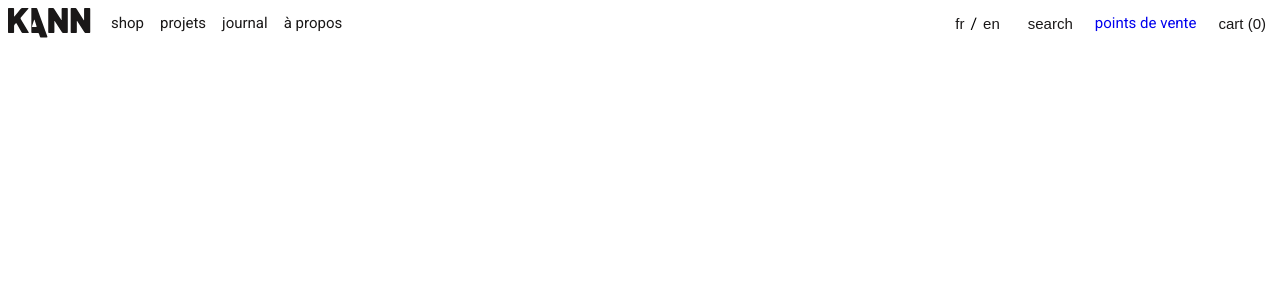
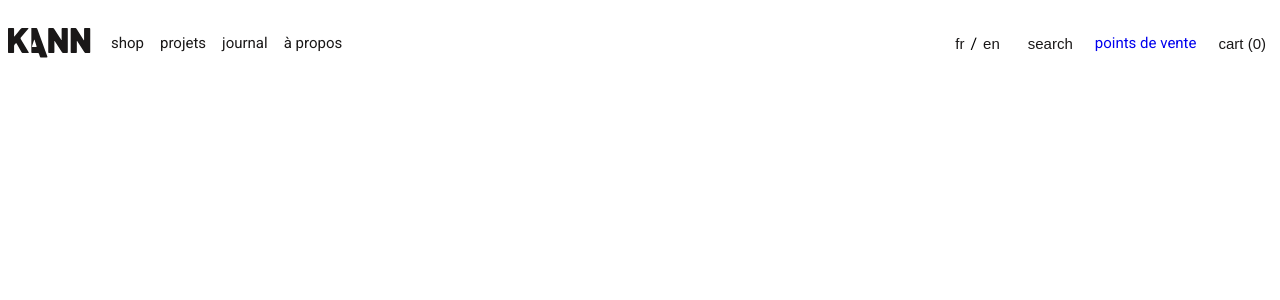
Before and after one commit to deadbeathd07/kann, a Vue app: page / in a window 1280 px wide. Shown: the top 300 px of the page. Built offline with nearby package versions, Linux system fonts and the light colour scheme.

Commit message:
добавлен модификатор на наведение на хэдэр

```diff
--- a/src/components/KannHeader.vue
+++ b/src/components/KannHeader.vue
@@ -1,5 +1,5 @@
 <template lang="pug">
-header.header
+header.header.header--hover
   KannLogo.header__logo(alt='Organisation\'s logo')
   KannNavigation(:menu='menu' class-list="header__list fs-15")
   KannLangSwitcher.header__switcher(:lang-arr='languages')
@@ -30,6 +30,7 @@ const languages = ['fr', 'en'];
 	display: flex;
 	align-items: center;
 	margin-inline-end: 0;
+	padding: 20px 0;
 	& > * + * {
 		margin-right: 1rem;
 		&:last-child {
@@ -48,5 +49,8 @@ const languages = ['fr', 'en'];
 			margin-left: 1rem;
 		}
 	}
+	&--hover:hover {
+		background-color: rgba($color: #ffffff, $alpha: 0.5);
+	}
 }
 </style>
```
